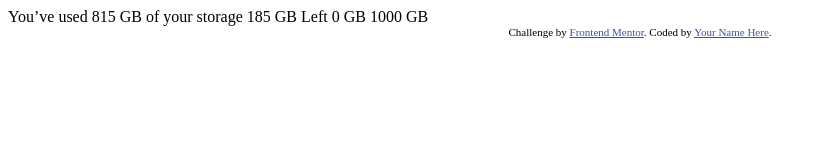
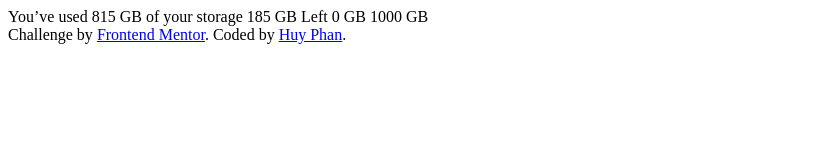
Before and after one commit to huyphan2210/fylo-data-storage-component-master, a plain HTML site: page index.html in a window 1280 px wide. Shown: the whole page, without its empty margins (0-824 px from the left). Drawn offline with Linux system fonts and the light colour scheme.

Commit message:
Update the challenger

```diff
--- a/index.html
+++ b/index.html
@@ -3,16 +3,8 @@
 <head>
   <meta charset="UTF-8">
   <meta name="viewport" content="width=device-width, initial-scale=1.0"> <!-- displays site properly based on user's device -->
-
   <link rel="icon" type="image/png" sizes="32x32" href="./images/favicon-32x32.png">
-
-  <title>Frontend Mentor | Fylo data storage component</title>
-
-  <!-- Feel free to remove these styles or customise in your own stylesheet 👍 -->
-  <style>
-    .attribution { font-size: 11px; text-align: center; }
-    .attribution a { color: hsl(228, 45%, 44%); }
-  </style>
+  <title>Huy Phan | Fylo data storage component</title>
 </head>
 <body>
 
@@ -23,9 +15,9 @@
   0 GB
   1000 GB
 
-  <div class="attribution">
+  <footer>
     Challenge by <a href="https://www.frontendmentor.io?ref=challenge" target="_blank">Frontend Mentor</a>.
-    Coded by <a href="#">Your Name Here</a>.
-  </div>
+    Coded by <a href="https://github.com/huyphan2210" target="_blank">Huy Phan</a>.
+  </footer>
 </body>
 </html>
```
